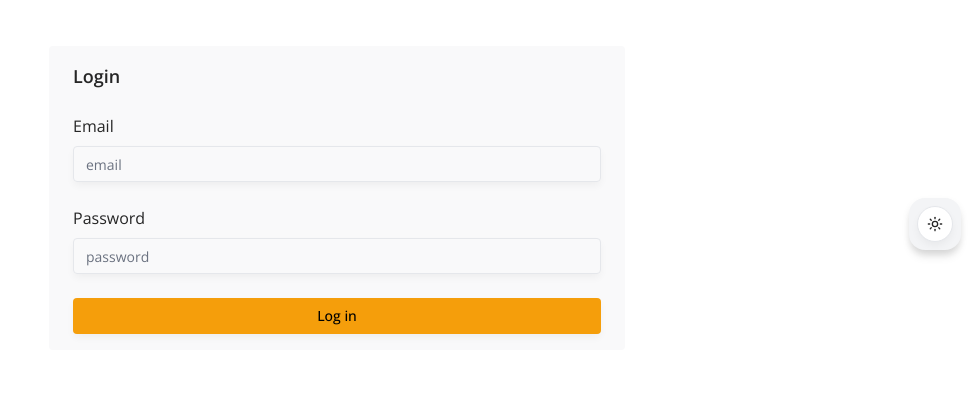
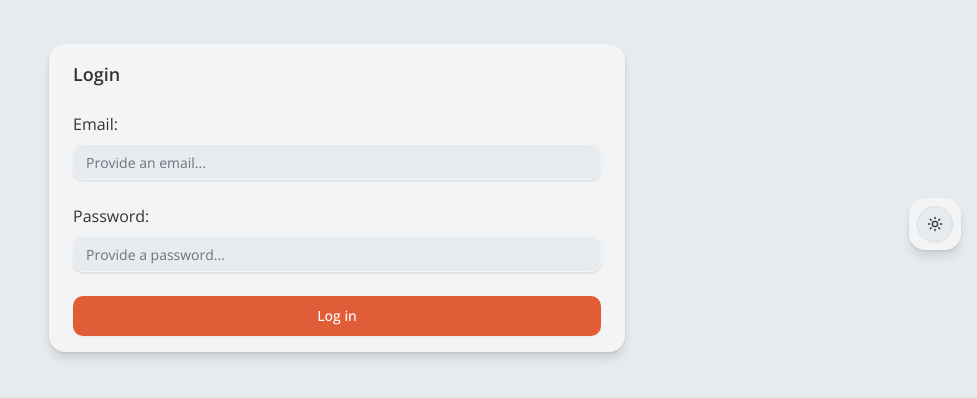
Before and after one commit to nickAndrey/triply, a Next.js app: page /login in a window 1280 px wide. Shown: the part 202-600 px from the top of the page, without its empty margins (303-1280 px from the left). Built offline with nearby package versions, Linux system fonts and the light colour scheme; no server answers.

Commit message:
Add login form fixes, change theme colors

```diff
--- a/app/(auth)/login/_actions/login.ts
+++ b/app/(auth)/login/_actions/login.ts
@@ -6,7 +6,7 @@ import { redirect } from 'next/navigation';
 import { z } from 'zod';
 
 const loginSchema = z.object({
-  email: z.email(),
+  email: z.email('Email is required'),
   password: z.string().min(8, 'Password must be at least 8 characters'),
 });
 
--- a/app/(auth)/login/_components/login-form.tsx
+++ b/app/(auth)/login/_components/login-form.tsx
@@ -2,6 +2,8 @@
 
 import { Button } from '@/chadcn/components/ui/button';
 import { Input } from '@/chadcn/components/ui/input';
+import clsx from 'clsx';
+import { LoaderCircle } from 'lucide-react';
 import { useActionState } from 'react';
 import { login } from '../_actions/login';
 
@@ -17,42 +19,54 @@ export function LoginForm() {
   return (
     <form
       action={formAction}
-      className="flex flex-col gap-6 w-xl bg-secondary/50 px-6 py-4 rounded-md"
+      className="flex flex-col gap-6 w-xl bg-secondary px-6 py-4 rounded-xl shadow-xl"
     >
       <h4 className="text-lg font-semibold">Login</h4>
 
       <div className="flex flex-col gap-2">
-        <label>Email</label>
+        <label>Email:</label>
         <Input
+          className={clsx('bg-background shadow', state?.errors?.email ? 'border-destructive' : '')}
           name="email"
-          placeholder="email"
+          placeholder="Provide an email..."
           type="email"
           defaultValue={state.fields.email}
           autoComplete="username"
         />
         {state?.errors?.email && (
-          <p className="text-sm text-red-500">{state.errors.email.errors[0]}</p>
+          <p className="text-sm text-destructive">{state.errors.email.errors[0]}</p>
         )}
       </div>
 
       <div className="flex flex-col gap-2">
-        <label>Password</label>
+        <label>Password:</label>
         <Input
+          className={clsx(
+            'bg-background shadow',
+            state?.errors?.password ? 'border-destructive' : ''
+          )}
           name="password"
           type="password"
-          placeholder="password"
+          placeholder="Provide a password..."
           defaultValue={state.fields.password}
           autoComplete="new-password"
         />
         {state?.errors?.password && (
-          <p className="text-sm text-red-500">{state.errors.password.errors[0]}</p>
+          <p className="text-sm text-destructive">{state.errors.password.errors[0]}</p>
         )}
       </div>
 
-      {state?.apiError && <p className="text-sm text-red-500">{state.apiError}</p>}
+      {state?.apiError && <p className="text-sm text-destructive">{state.apiError}</p>}
 
-      <Button type="submit" disabled={isPending}>
-        {isPending ? 'Loading…' : 'Log in'}
+      <Button type="submit" className="py-5 flex items-center gap-3" disabled={isPending}>
+        {isPending ? (
+          <>
+            <LoaderCircle className="animate-spin" />
+            <span>Logging in</span>
+          </>
+        ) : (
+          'Log in'
+        )}
       </Button>
     </form>
   );
--- a/app/_styles/color-theme.css
+++ b/app/_styles/color-theme.css
@@ -1,97 +1,97 @@
 :root {
-  --background: oklch(1 0 0);
-  --foreground: oklch(0.2686 0 0);
+  --background: oklch(0.9383 0.0042 236.4993);
+  --foreground: oklch(0.3211 0 0);
   --card: oklch(1 0 0);
-  --card-foreground: oklch(0.2686 0 0);
+  --card-foreground: oklch(0.3211 0 0);
   --popover: oklch(1 0 0);
-  --popover-foreground: oklch(0.2686 0 0);
-  --primary: oklch(0.7686 0.1647 70.0804);
-  --primary-foreground: oklch(0 0 0);
+  --popover-foreground: oklch(0.3211 0 0);
+  --primary: oklch(0.6397 0.172 36.4421);
+  --primary-foreground: oklch(1 0 0);
   --secondary: oklch(0.967 0.0029 264.5419);
   --secondary-foreground: oklch(0.4461 0.0263 256.8018);
   --muted: oklch(0.9846 0.0017 247.8389);
   --muted-foreground: oklch(0.551 0.0234 264.3637);
-  --accent: oklch(0.9869 0.0214 95.2774);
-  --accent-foreground: oklch(0.4732 0.1247 46.2007);
+  --accent: oklch(0.9119 0.0222 243.8174);
+  --accent-foreground: oklch(0.3791 0.1378 265.5222);
   --destructive: oklch(0.6368 0.2078 25.3313);
   --destructive-foreground: oklch(1 0 0);
-  --border: oklch(0.9276 0.0058 264.5313);
-  --input: oklch(0.9276 0.0058 264.5313);
-  --ring: oklch(0.7686 0.1647 70.0804);
-  --chart-1: oklch(0.7686 0.1647 70.0804);
-  --chart-2: oklch(0.6658 0.1574 58.3183);
-  --chart-3: oklch(0.5553 0.1455 48.9975);
-  --chart-4: oklch(0.4732 0.1247 46.2007);
-  --chart-5: oklch(0.4137 0.1054 45.9038);
-  --sidebar: oklch(0.9846 0.0017 247.8389);
-  --sidebar-foreground: oklch(0.2686 0 0);
-  --sidebar-primary: oklch(0.7686 0.1647 70.0804);
+  --border: oklch(0.9022 0.0052 247.8822);
+  --input: oklch(0.97 0.0029 264.542);
+  --ring: oklch(0.6397 0.172 36.4421);
+  --chart-1: oklch(0.7156 0.0605 248.6845);
+  --chart-2: oklch(0.7875 0.0917 35.9616);
+  --chart-3: oklch(0.5778 0.0759 254.1573);
+  --chart-4: oklch(0.5016 0.0849 259.4902);
+  --chart-5: oklch(0.4241 0.0952 264.0306);
+  --sidebar: oklch(0.903 0.0046 258.3257);
+  --sidebar-foreground: oklch(0.3211 0 0);
+  --sidebar-primary: oklch(0.6397 0.172 36.4421);
   --sidebar-primary-foreground: oklch(1 0 0);
-  --sidebar-accent: oklch(0.9869 0.0214 95.2774);
-  --sidebar-accent-foreground: oklch(0.4732 0.1247 46.2007);
+  --sidebar-accent: oklch(0.9119 0.0222 243.8174);
+  --sidebar-accent-foreground: oklch(0.3791 0.1378 265.5222);
   --sidebar-border: oklch(0.9276 0.0058 264.5313);
-  --sidebar-ring: oklch(0.7686 0.1647 70.0804);
+  --sidebar-ring: oklch(0.6397 0.172 36.4421);
   --font-sans: Inter, sans-serif;
   --font-serif: Source Serif 4, serif;
   --font-mono: JetBrains Mono, monospace;
-  --radius: 0.375rem;
-  --shadow-2xs: 0px 4px 8px -1px hsl(0 0% 0% / 0.05);
-  --shadow-xs: 0px 4px 8px -1px hsl(0 0% 0% / 0.05);
-  --shadow-sm: 0px 4px 8px -1px hsl(0 0% 0% / 0.1), 0px 1px 2px -2px hsl(0 0% 0% / 0.1);
-  --shadow: 0px 4px 8px -1px hsl(0 0% 0% / 0.1), 0px 1px 2px -2px hsl(0 0% 0% / 0.1);
-  --shadow-md: 0px 4px 8px -1px hsl(0 0% 0% / 0.1), 0px 2px 4px -2px hsl(0 0% 0% / 0.1);
-  --shadow-lg: 0px 4px 8px -1px hsl(0 0% 0% / 0.1), 0px 4px 6px -2px hsl(0 0% 0% / 0.1);
-  --shadow-xl: 0px 4px 8px -1px hsl(0 0% 0% / 0.1), 0px 8px 10px -2px hsl(0 0% 0% / 0.1);
-  --shadow-2xl: 0px 4px 8px -1px hsl(0 0% 0% / 0.25);
+  --radius: 0.75rem;
+  --shadow-2xs: 0px 1px 3px 0px hsl(0 0% 0% / 0.05);
+  --shadow-xs: 0px 1px 3px 0px hsl(0 0% 0% / 0.05);
+  --shadow-sm: 0px 1px 3px 0px hsl(0 0% 0% / 0.1), 0px 1px 2px -1px hsl(0 0% 0% / 0.1);
+  --shadow: 0px 1px 3px 0px hsl(0 0% 0% / 0.1), 0px 1px 2px -1px hsl(0 0% 0% / 0.1);
+  --shadow-md: 0px 1px 3px 0px hsl(0 0% 0% / 0.1), 0px 2px 4px -1px hsl(0 0% 0% / 0.1);
+  --shadow-lg: 0px 1px 3px 0px hsl(0 0% 0% / 0.1), 0px 4px 6px -1px hsl(0 0% 0% / 0.1);
+  --shadow-xl: 0px 1px 3px 0px hsl(0 0% 0% / 0.1), 0px 8px 10px -1px hsl(0 0% 0% / 0.1);
+  --shadow-2xl: 0px 1px 3px 0px hsl(0 0% 0% / 0.25);
   --tracking-normal: 0em;
   --spacing: 0.25rem;
 }
 
 .dark {
-  --background: oklch(0.2046 0 0);
+  --background: oklch(0.2598 0.0306 262.6666);
   --foreground: oklch(0.9219 0 0);
-  --card: oklch(0.2686 0 0);
+  --card: oklch(0.3106 0.0301 268.6365);
   --card-foreground: oklch(0.9219 0 0);
-  --popover: oklch(0.2686 0 0);
+  --popover: oklch(0.29 0.0249 268.3986);
   --popover-foreground: oklch(0.9219 0 0);
-  --primary: oklch(0.7686 0.1647 70.0804);
-  --primary-foreground: oklch(0 0 0);
-  --secondary: oklch(0.2686 0 0);
+  --primary: oklch(0.6397 0.172 36.4421);
+  --primary-foreground: oklch(1 0 0);
+  --secondary: oklch(0.3095 0.0266 266.7132);
   --secondary-foreground: oklch(0.9219 0 0);
-  --muted: oklch(0.2686 0 0);
+  --muted: oklch(0.3095 0.0266 266.7132);
   --muted-foreground: oklch(0.7155 0 0);
-  --accent: oklch(0.4732 0.1247 46.2007);
-  --accent-foreground: oklch(0.9243 0.1151 95.7459);
+  --accent: oklch(0.338 0.0589 267.5867);
+  --accent-foreground: oklch(0.8823 0.0571 254.1284);
   --destructive: oklch(0.6368 0.2078 25.3313);
   --destructive-foreground: oklch(1 0 0);
-  --border: oklch(0.3715 0 0);
-  --input: oklch(0.3715 0 0);
-  --ring: oklch(0.7686 0.1647 70.0804);
-  --chart-1: oklch(0.8369 0.1644 84.4286);
-  --chart-2: oklch(0.6658 0.1574 58.3183);
-  --chart-3: oklch(0.4732 0.1247 46.2007);
-  --chart-4: oklch(0.5553 0.1455 48.9975);
-  --chart-5: oklch(0.4732 0.1247 46.2007);
-  --sidebar: oklch(0.1684 0 0);
+  --border: oklch(0.3843 0.0301 269.7337);
+  --input: oklch(0.3843 0.0301 269.7337);
+  --ring: oklch(0.6397 0.172 36.4421);
+  --chart-1: oklch(0.7156 0.0605 248.6845);
+  --chart-2: oklch(0.7693 0.0876 34.1875);
+  --chart-3: oklch(0.5778 0.0759 254.1573);
+  --chart-4: oklch(0.5016 0.0849 259.4902);
+  --chart-5: oklch(0.4241 0.0952 264.0306);
+  --sidebar: oklch(0.31 0.0283 267.7408);
   --sidebar-foreground: oklch(0.9219 0 0);
-  --sidebar-primary: oklch(0.7686 0.1647 70.0804);
+  --sidebar-primary: oklch(0.6397 0.172 36.4421);
   --sidebar-primary-foreground: oklch(1 0 0);
-  --sidebar-accent: oklch(0.4732 0.1247 46.2007);
-  --sidebar-accent-foreground: oklch(0.9243 0.1151 95.7459);
-  --sidebar-border: oklch(0.3715 0 0);
-  --sidebar-ring: oklch(0.7686 0.1647 70.0804);
+  --sidebar-accent: oklch(0.338 0.0589 267.5867);
+  --sidebar-accent-foreground: oklch(0.8823 0.0571 254.1284);
+  --sidebar-border: oklch(0.3843 0.0301 269.7337);
+  --sidebar-ring: oklch(0.6397 0.172 36.4421);
   --font-sans: Inter, sans-serif;
   --font-serif: Source Serif 4, serif;
   --font-mono: JetBrains Mono, monospace;
-  --radius: 0.375rem;
-  --shadow-2xs: 0px 4px 8px -1px hsl(0 0% 0% / 0.05);
-  --shadow-xs: 0px 4px 8px -1px hsl(0 0% 0% / 0.05);
-  --shadow-sm: 0px 4px 8px -1px hsl(0 0% 0% / 0.1), 0px 1px 2px -2px hsl(0 0% 0% / 0.1);
-  --shadow: 0px 4px 8px -1px hsl(0 0% 0% / 0.1), 0px 1px 2px -2px hsl(0 0% 0% / 0.1);
-  --shadow-md: 0px 4px 8px -1px hsl(0 0% 0% / 0.1), 0px 2px 4px -2px hsl(0 0% 0% / 0.1);
-  --shadow-lg: 0px 4px 8px -1px hsl(0 0% 0% / 0.1), 0px 4px 6px -2px hsl(0 0% 0% / 0.1);
-  --shadow-xl: 0px 4px 8px -1px hsl(0 0% 0% / 0.1), 0px 8px 10px -2px hsl(0 0% 0% / 0.1);
-  --shadow-2xl: 0px 4px 8px -1px hsl(0 0% 0% / 0.25);
+  --radius: 0.75rem;
+  --shadow-2xs: 0px 1px 3px 0px hsl(0 0% 0% / 0.05);
+  --shadow-xs: 0px 1px 3px 0px hsl(0 0% 0% / 0.05);
+  --shadow-sm: 0px 1px 3px 0px hsl(0 0% 0% / 0.1), 0px 1px 2px -1px hsl(0 0% 0% / 0.1);
+  --shadow: 0px 1px 3px 0px hsl(0 0% 0% / 0.1), 0px 1px 2px -1px hsl(0 0% 0% / 0.1);
+  --shadow-md: 0px 1px 3px 0px hsl(0 0% 0% / 0.1), 0px 2px 4px -1px hsl(0 0% 0% / 0.1);
+  --shadow-lg: 0px 1px 3px 0px hsl(0 0% 0% / 0.1), 0px 4px 6px -1px hsl(0 0% 0% / 0.1);
+  --shadow-xl: 0px 1px 3px 0px hsl(0 0% 0% / 0.1), 0px 8px 10px -1px hsl(0 0% 0% / 0.1);
+  --shadow-2xl: 0px 1px 3px 0px hsl(0 0% 0% / 0.25);
 }
 
 @theme inline {
```
